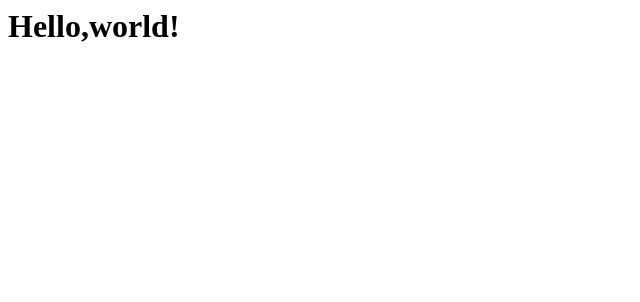
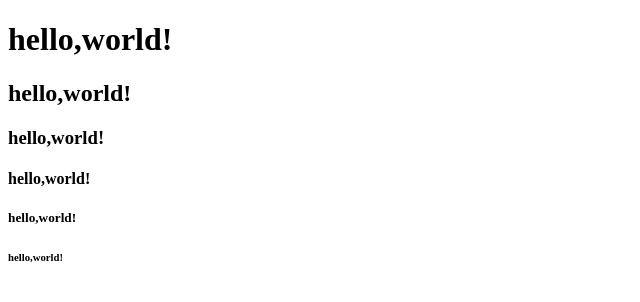
Before and after one commit to ieuning/fistRepository, a plain HTML site: page index.html in a window 1280 px wide. Shown: the whole page, without its empty margins (0-640 px from the left). Drawn offline with Linux system fonts and the light colour scheme.

Commit message:
index.html 수정

```diff
--- a/index.html
+++ b/index.html
@@ -1 +1,17 @@
-<h1>Hello,world!</h1>
+<!DOCTYPE html>
+<html lang="en">
+<head>
+    <meta charset="UTF-8">
+    <meta http-equiv="X-UA-Compatible" content="IE=edge">
+    <meta name="viewport" content="width=device-width, initial-scale=1.0">
+    <title>Document</title>
+</head>
+<body>
+    <h1>hello,world!</h1>
+    <h2>hello,world!</h2>
+    <h3>hello,world!</h3>
+    <h4>hello,world!</h4>
+    <h5>hello,world!</h5>
+    <h6>hello,world!</h6>
+</body>
+</html>
```
